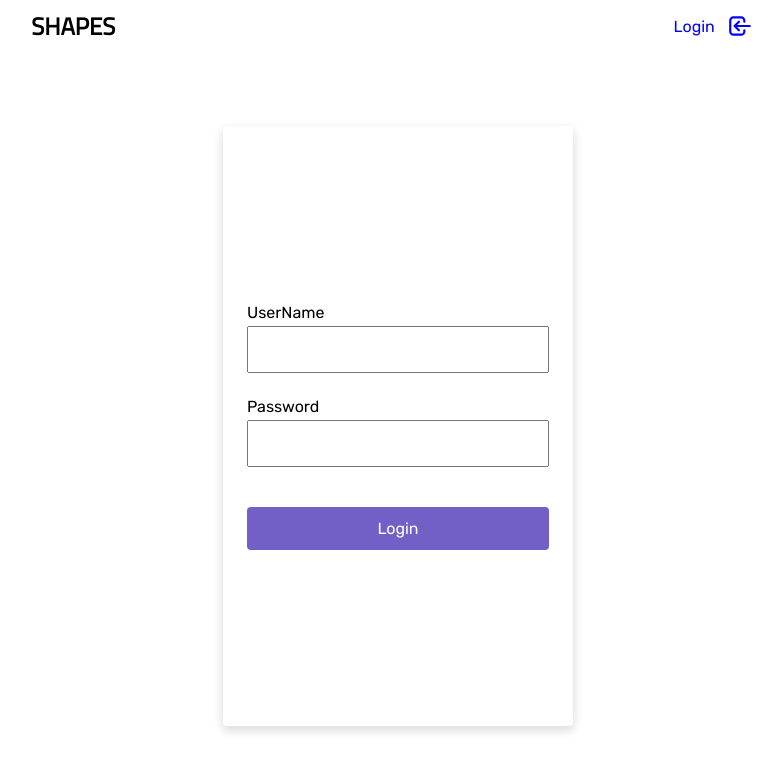
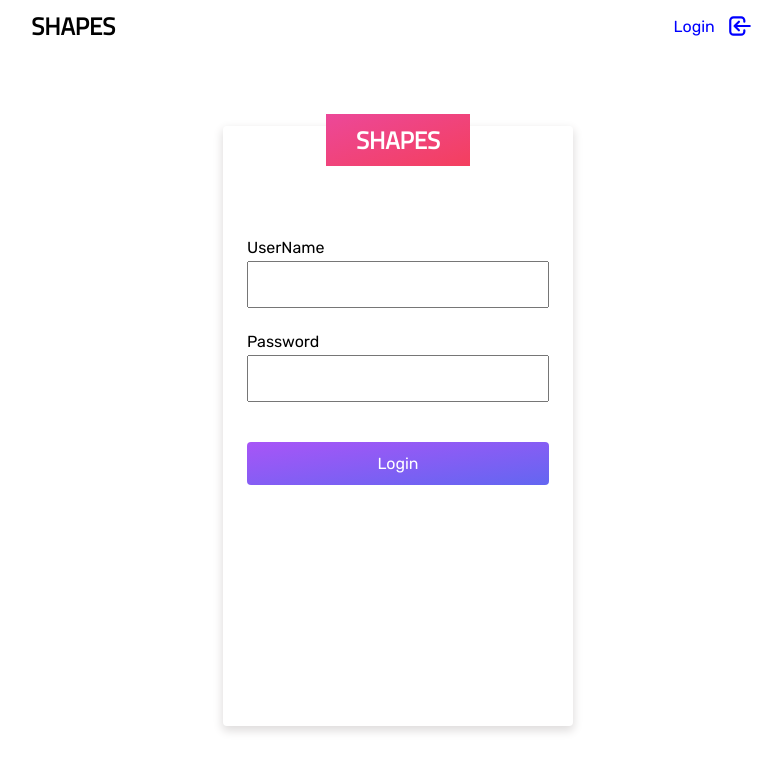
Before and after one commit to samuelkurdz/shapes, a React (Create React App) app: page / in a window 1280 px wide. Shown: the top 772 px of the page, without its empty margins (242-1019 px from the left). Built offline with nearby package versions, Linux system fonts and the light colour scheme.

Commit message:
tiny more designs

```diff
--- a/src/pages/home/home.tsx
+++ b/src/pages/home/home.tsx
@@ -1,11 +1,14 @@
 // eslint-disable-next-line no-use-before-define
 import React from 'react';
 import './home.scss';
+import Filters from '../../components/filters/filters';
+import PreviewContainer from '../../components/preview-container/preview-container';
 
 const HomePage = () => {
   return (
     <div className="max-App-View home-page">
-      <p>Home</p>
+      <Filters />
+      <PreviewContainer />
     </div>
   );
 };
--- a/src/pages/login/login.scss
+++ b/src/pages/login/login.scss
@@ -9,14 +9,22 @@ form {
 	width: 350px;
 	height: 600px;
 	border-radius: 4px;
-	padding: 10px 1.5rem;
+	padding: 7rem 1.5rem 1rem;
 	box-shadow:  0px 4px 10px 1px rgb(223, 221, 221);
+	position: relative;
 
 	display: flex;
 	flex-direction: column;
-	justify-content: center;
 	align-items: center;
 	gap: 1.5rem;
+
+	.logo {
+		position: absolute;
+		top: -20px;
+		background: linear-gradient( to bottom right, #ec4899, #f43f5e);
+		color: white;
+		padding: 8px 30px;
+	}
 
 	.form-group {
 		width: 100%;
@@ -32,7 +40,7 @@ form {
 		margin: 1rem 0 0;
 		padding: 12px 0;
 		font-size: 16px;
-		background: rgb(115, 96, 199);
+		background: linear-gradient( to bottom right, #a855f7, #6366f1);
 		color: white;
 		border-radius: 4px;
 		cursor: pointer;
--- a/src/pages/login/login.tsx
+++ b/src/pages/login/login.tsx
@@ -6,7 +6,7 @@ const LoginPage = () => {
   return (
     <div className="login-page max-App-View">
       <form action="">
-        {/* <h2>SHAPES</h2> */}
+        <h2 className="logo">SHAPES</h2>
         <div className="form-group">
           <label htmlFor="username">
             <p>UserName</p>
```
